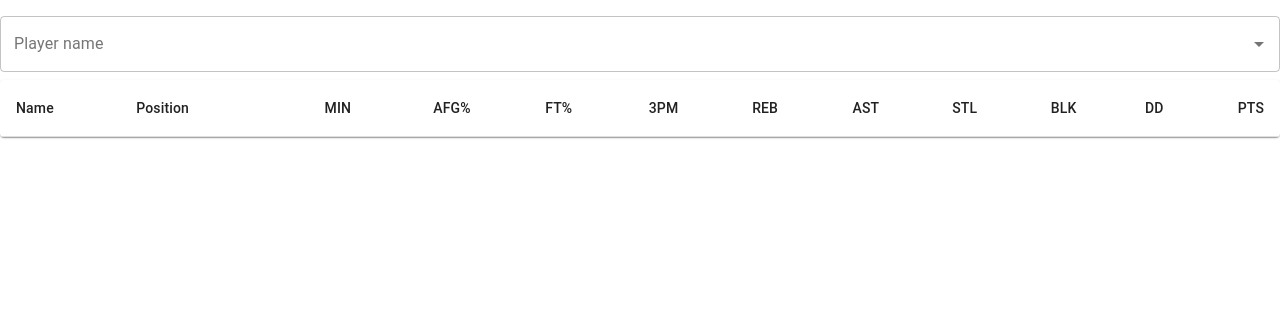
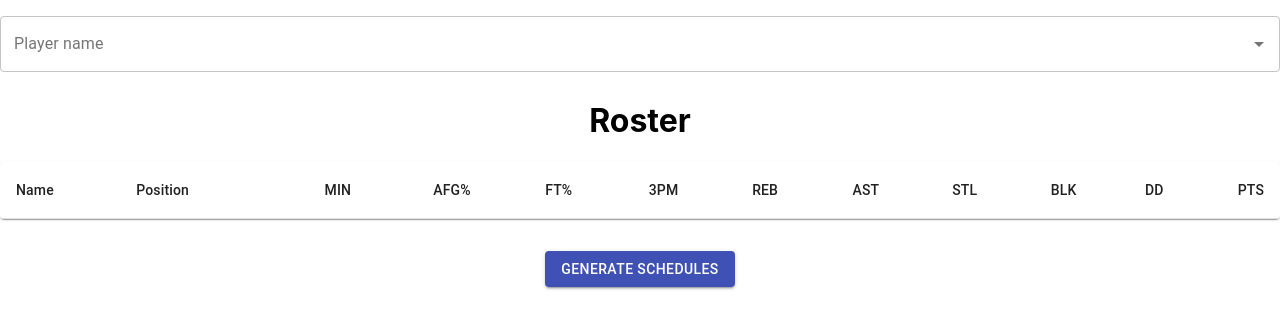
Before and after one commit to drhine6/fantasy-basketball-manager, a React (Create React App) app in the folder frontend/: page / in a window 1280 px wide. Shown: the top 328 px of the page. Built offline with nearby package versions, Linux system fonts and the light colour scheme.

Commit message:
Create title and submit button

```diff
--- a/frontend/src/App.css
+++ b/frontend/src/App.css
@@ -28,6 +28,10 @@
   color: #61dafb;
 }
 
+.generate {
+  margin: 4vh;
+}
+
 @keyframes App-logo-spin {
   from {
     transform: rotate(0deg);
--- a/frontend/src/App.js
+++ b/frontend/src/App.js
@@ -1,3 +1,4 @@
+import { Button } from "@material-ui/core";
 import { useState } from "react";
 import "./App.css";
 import PlayerSearch from "./components/PlayerSearch";
@@ -25,7 +26,13 @@ function App() {
   return (
     <div className="App">
       <PlayerSearch addPlayer={addPlayer} />
+      <h1>Roster</h1>
       <PlayerTable players={players} />
+      <div className="generate">
+        <Button color="primary" variant="contained">
+          Generate Schedules
+        </Button>
+      </div>
     </div>
   );
 }
```
